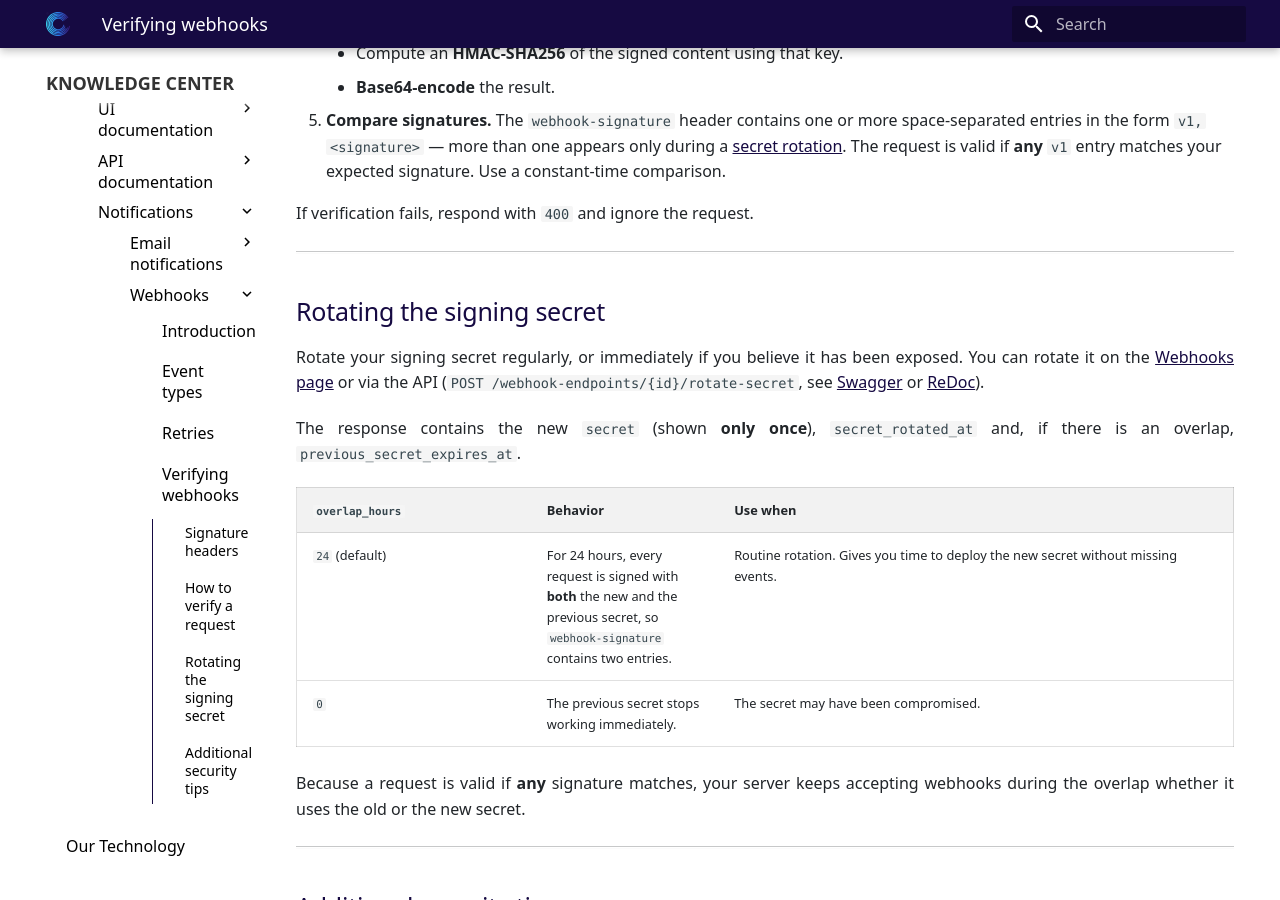
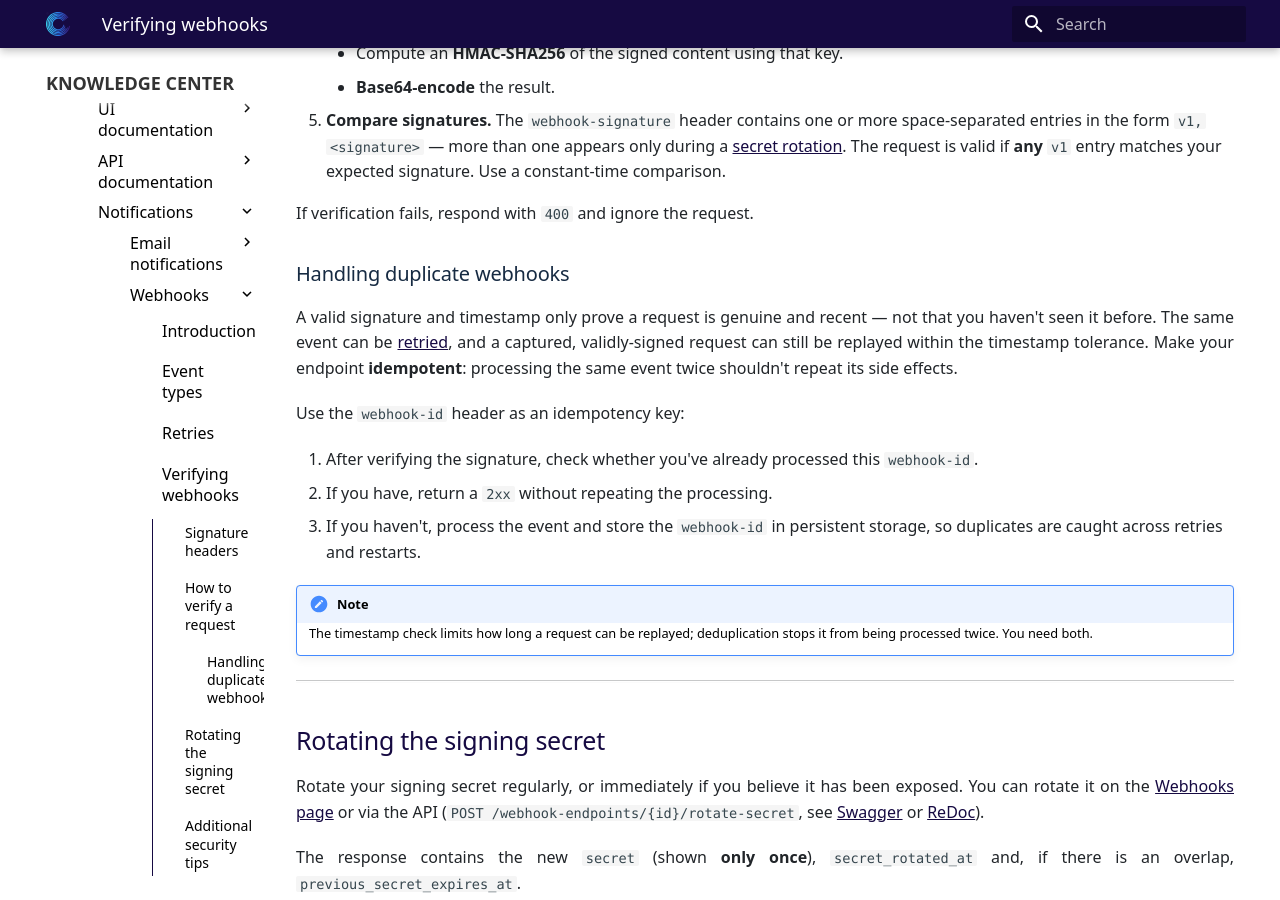
Before and after one commit to constellr/product-lst, an MkDocs documentation site: the page built from docs/notifications/webhooks/verify-webhooks.md, in a window 1280 px wide and 900 px high, scrolled down 1125 px. Built offline with MkDocs 1.6.1 and Material for MkDocs 9.7.7, drawn with Linux system fonts in a browser that asks for light colours; the version menu is left out.

Commit message:
add duplicates section

```diff
--- a/docs/notifications/webhooks/verify-webhooks.md
+++ b/docs/notifications/webhooks/verify-webhooks.md
@@ -39,6 +39,19 @@ Each request includes three headers:
 
 If verification fails, respond with `400` and ignore the request.
 
+### Handling duplicate webhooks
+
+A valid signature and timestamp only prove a request is genuine and recent — not that you haven't seen it before. The same event can be [retried](retries.md), and a captured, validly-signed request can still be replayed within the timestamp tolerance. Make your endpoint **idempotent**: processing the same event twice shouldn't repeat its side effects.
+
+Use the `webhook-id` header as an idempotency key:
+
+1. After verifying the signature, check whether you've already processed this `webhook-id`.
+2. If you have, return a `2xx` without repeating the processing.
+3. If you haven't, process the event and store the `webhook-id` in persistent storage, so duplicates are caught across retries and restarts.
+
+!!! note
+    The timestamp check limits how long a request can be replayed; deduplication stops it from being processed twice. You need both.
+
 ---
 
 ## Rotating the signing secret
```
